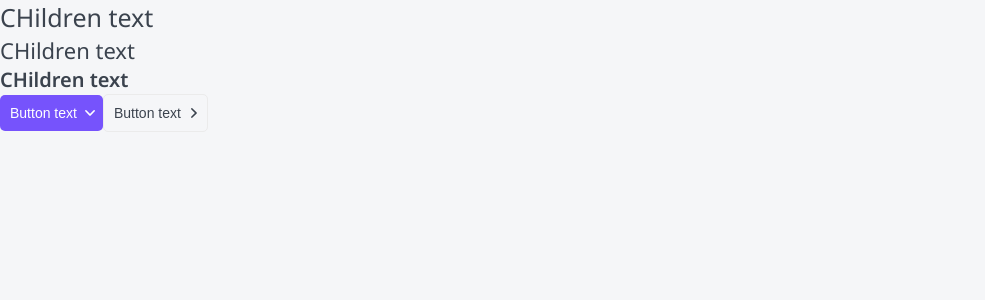
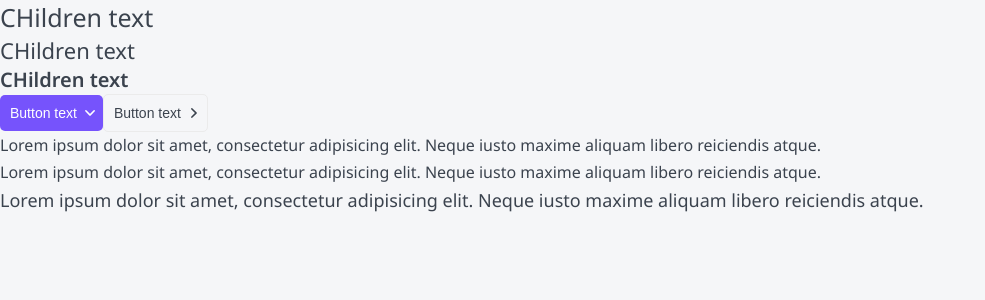
Before and after one commit to A-Ostrovnyy/next-test, a Next.js app: page / in a window 1280 px wide. Shown: the top 300 px of the page, without its empty margins (0-985 px from the left). Built offline with nearby package versions, Linux system fonts and the light colour scheme.

Commit message:
Add P component

```diff
--- /dev/null
+++ b/components/P/P.module.css
@@ -0,0 +1,20 @@
+.p {
+	margin: 0;
+
+	color: inherit;
+}
+
+.small {
+	font-size: 14px;
+	line-height: 1.5;
+}
+
+.medium {
+	font-size: 16px;
+	line-height: 1.7;
+}
+
+.large {
+	font-size: 18px;
+	line-height: 1.6;
+}
--- /dev/null
+++ b/components/P/P.props.ts
@@ -0,0 +1,12 @@
+import { DetailedHTMLProps, ReactNode, HTMLAttributes } from "react";
+
+export const enum PSize {
+    small = 'small',
+    medium = 'medium',
+    large = 'large',
+}
+
+export interface PProps extends DetailedHTMLProps<HTMLAttributes<HTMLParagraphElement>, HTMLParagraphElement> {
+    size?: PSize;
+    children: ReactNode
+}
--- /dev/null
+++ b/components/P/P.tsx
@@ -0,0 +1,14 @@
+import { FC } from 'react';
+import cn from 'classnames';
+
+import { PProps, PSize } from './P.props';
+import styles from './P.module.css';
+
+export const P: FC<PProps> = ({size = PSize.medium, className, children, ...props}) => {
+    const pClassName = cn(styles.p, className, {
+        [styles.small]: size === PSize.small,
+        [styles.medium]: size === PSize.medium,
+        [styles.large]: size === PSize.large,
+    })
+    return <p className={pClassName} {...props}>{children}</p>
+}
--- a/components/index.ts
+++ b/components/index.ts
@@ -1,2 +1,3 @@
 export * from './Htag/Htag';
 export * from './Button/Button';
+export * from './P/P';
--- a/pages/index.tsx
+++ b/pages/index.tsx
@@ -1,8 +1,6 @@
-import Head from 'next/head';
-import Image from 'next/image';
-
-import { Button, Htag } from '../components';
+import { Button, P, Htag } from '../components';
 import { ButtonAppearance, ButtonArrow } from '../components/Button/Button.props';
+import { PSize } from '../components/P/P.props';
 
 export default function Home(): JSX.Element {
   return (
@@ -12,6 +10,9 @@ export default function Home(): JSX.Element {
       <Htag tag="h3">CHildren text</Htag>
       <Button arrow={ButtonArrow.down} appearance={ButtonAppearance.primary}>Button text</Button>
       <Button arrow={ButtonArrow.right} appearance={ButtonAppearance.ghost}>Button text</Button>
+      <P>Lorem ipsum dolor sit amet, consectetur adipisicing elit. Neque iusto maxime aliquam libero reiciendis atque.</P>
+      <P size={PSize.medium}>Lorem ipsum dolor sit amet, consectetur adipisicing elit. Neque iusto maxime aliquam libero reiciendis atque.</P>
+      <P size={PSize.large}>Lorem ipsum dolor sit amet, consectetur adipisicing elit. Neque iusto maxime aliquam libero reiciendis atque.</P>
     </div>
   );
 }
```
